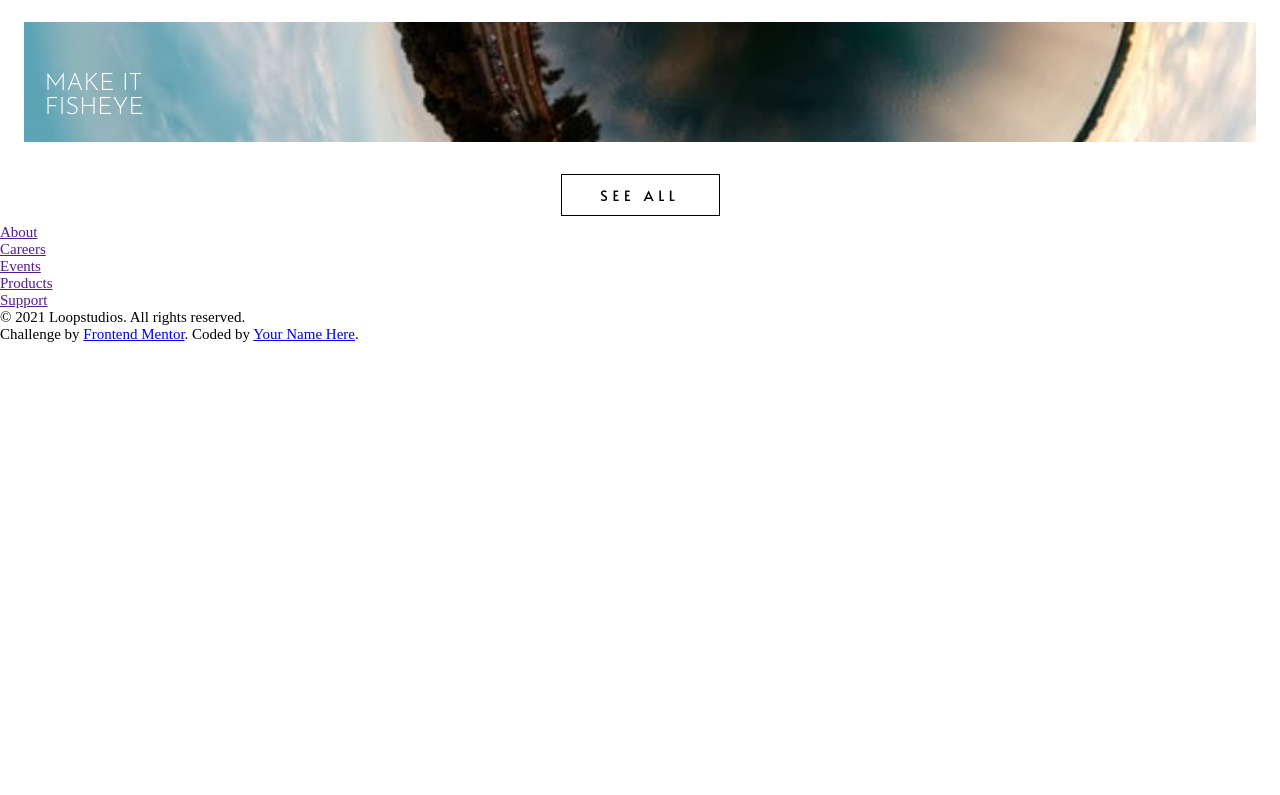
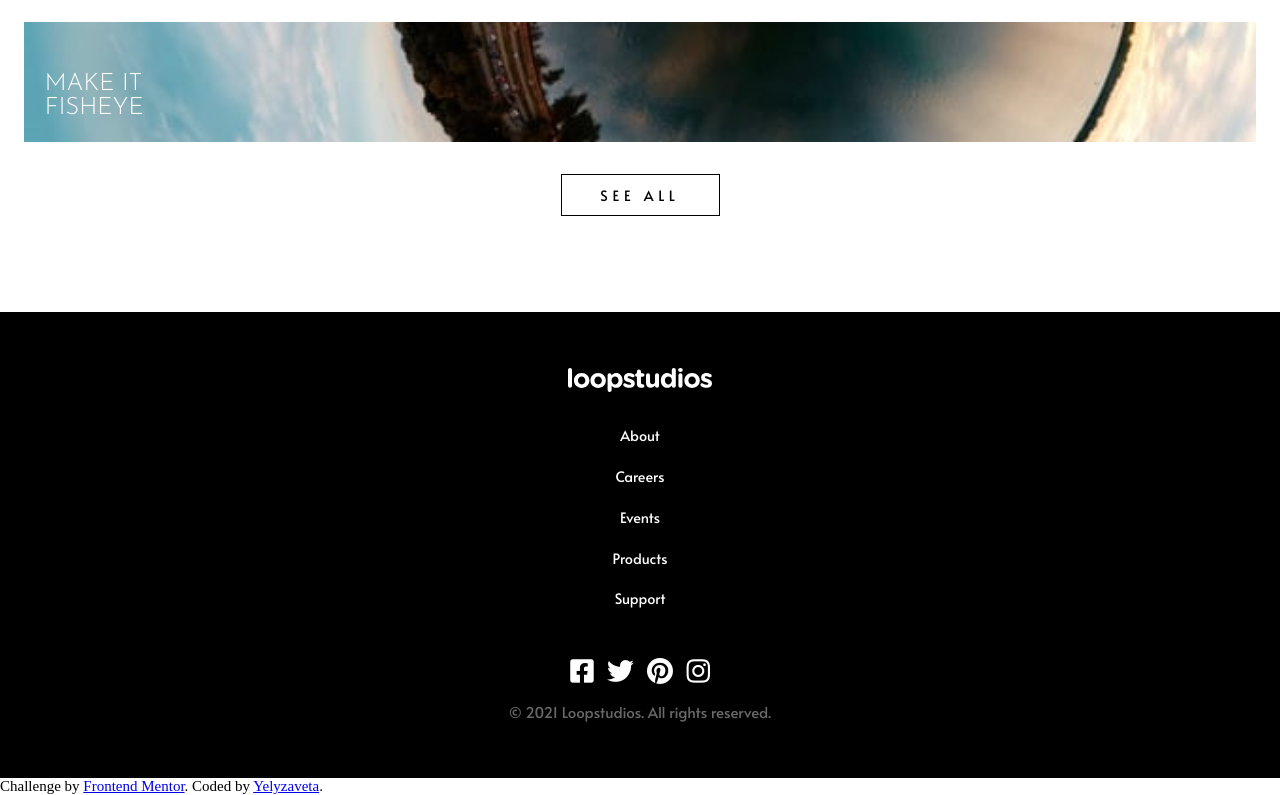
Before and after one commit to gelizabeth/loopstudios, a plain HTML site: page index.html in a window 1280 px wide. Shown: the part 2281-3076 px from the top of the page. Before the commit the page ends 2624 px from the top, so only its background shows below. Drawn offline with Linux system fonts and the light colour scheme.

Commit message:
footer mobile styles complete 20m

```diff
--- a/index.html
+++ b/index.html
@@ -4,10 +4,10 @@
     <meta charset="UTF-8">
     <meta http-equiv="X-UA-Compatible" content="IE=edge">
     <meta name="viewport" content="width=device-width, initial-scale=1.0">
+    <link rel="stylesheet" href="https://cdnjs.cloudflare.com/ajax/libs/font-awesome/5.15.2/css/all.min.css" integrity="sha512-HK5fgLBL+xu6dm/Ii3z4xhlSUyZgTT9tuc/hSrtw6uzJOvgRr2a9jyxxT1ely+B+xFAmJKVSTbpM/CuL7qxO8w==" crossorigin="anonymous" />
     <link rel="stylesheet" href="./dist/css/main.css">
-    <title>HTML Sass starter</title>
-    <!-- Template was made by Yelyzaveta yelyzaveta.netlify.app for Yelyzaveta :D
-    If you found this template somehow - hope you will be comfortable to use it -->
+    <title>Loopstudios</title>
+
 </head>
 <body>
     <header>
@@ -65,7 +65,7 @@
             <div class="button products__button">See all</div>
         </section>
     </main>
-    <footer>
+    <footer class="footer">
         <div class="footer__logo"></div>
         <ul class="footer__nav">
             <li class="footer__item"><a href="" class="footer__link">About</a></li>
@@ -75,16 +75,16 @@
             <li class="footer__item"><a href="" class="footer__link">Support</a></li>
         </ul>
         <ul class="footer__social">
-            <footer__item><a href="" class="footer__link"></a></footer__item>
-            <footer__item><a href="" class="footer__link"></a></footer__item>
-            <footer__item><a href="" class="footer__link"></a></footer__item>
-            <footer__item><a href="" class="footer__link"></a></footer__item>
+            <footer__item><a href="" class="footer__link"><i class="fab fa-facebook-square"></i></a></footer__item>
+            <footer__item><a href="" class="footer__link"><i class="fab fa-twitter"></i></a></footer__item>
+            <footer__item><a href="" class="footer__link"><i class="fab fa-pinterest"></i></a></footer__item>
+            <footer__item><a href="" class="footer__link"><i class="fab fa-instagram"></i></a></footer__item>
         </ul>
         <p class="copyright">© 2021 Loopstudios. All rights reserved.</p>
     </footer>
     <div class="attribution">
         Challenge by <a href="https://www.frontendmentor.io?ref=challenge" target="_blank">Frontend Mentor</a>.
-        Coded by <a href="#">Your Name Here</a>.
+        Coded by <a href="https://yelyzaveta.netlify.app/about" target="_blank">Yelyzaveta</a>.
       </div>
 
     <script src="./dist/js/index.js"></script>
--- /dev/null
+++ b/scss/_footer.scss
@@ -0,0 +1,64 @@
+.footer {
+    padding: 3.5rem 1.5rem;
+    background-color: $primary-color;
+    display: flex;
+    flex-direction: column;
+    align-items: center;
+    text-align: center;
+    .copyright{
+        color: $secondary-color;
+        font-family: 'Alata', sans-serif;
+    }
+    &__logo {
+        background: url('../img/logo.svg') no-repeat;
+        background-size: contain;
+        height: 32px;
+        width: 144px;
+    }
+
+    &__nav {
+        margin: 0.6rem auto;
+    }
+
+    &__social {
+        padding: 0.8rem;
+        .footer__link{
+            font-size: 1.675rem;
+            margin: 0 0.3rem;
+        }
+    }
+
+    &__item {
+        margin: 1rem auto 1.3rem;
+    }
+
+    &__link {
+        color: $white;
+        text-decoration: none;
+        font-size: 0.9rem;
+        position: relative;
+        font-family: 'Alata', sans-serif;
+        cursor: pointer;
+
+        &::after {
+            content: '';
+            position: absolute;
+            right: 50%;
+            background-color: $white;
+            width: 0;
+            bottom: 10px;
+            height: 1px;
+            @include transition-ease;
+        }
+
+        &:hover {
+            &::after {
+                content: '';
+                position: absolute;
+                right: 0;
+                width: 100%;
+                height: 1px;
+            }
+        }
+    }
+}
--- a/scss/_products.scss
+++ b/scss/_products.scss
@@ -1,14 +1,12 @@
 .products {
     text-align: center;
-
+    padding-bottom: 5.5rem;
     &__header {
         text-transform: uppercase;
         font-family: 'Josefin Sans', sans-serif;
         font-weight: 100;
         font-size: 2rem;
-
     }
-
     &__container {
         padding: 1.5rem;
 
--- a/scss/main.scss
+++ b/scss/main.scss
@@ -1,4 +1,4 @@
-@import './config', './menu', './home', './about', './products';
+@import './config', './menu', './home', './about', './products', './footer';
 
 
 //Feel free to change everything below this comment
@@ -13,8 +13,8 @@ body {
     padding: 0.6rem;
     font-size: 0.89rem;
     letter-spacing: 0.3rem;
-    color: black;
+    color: $primary-color;
     font-weight: 300;
-    border: 1px solid black;
+    border: 1px solid $primary-color;
     width: 159px;
 }
```
Also changed, not shown: dist/css/main.css, 1 other file.
